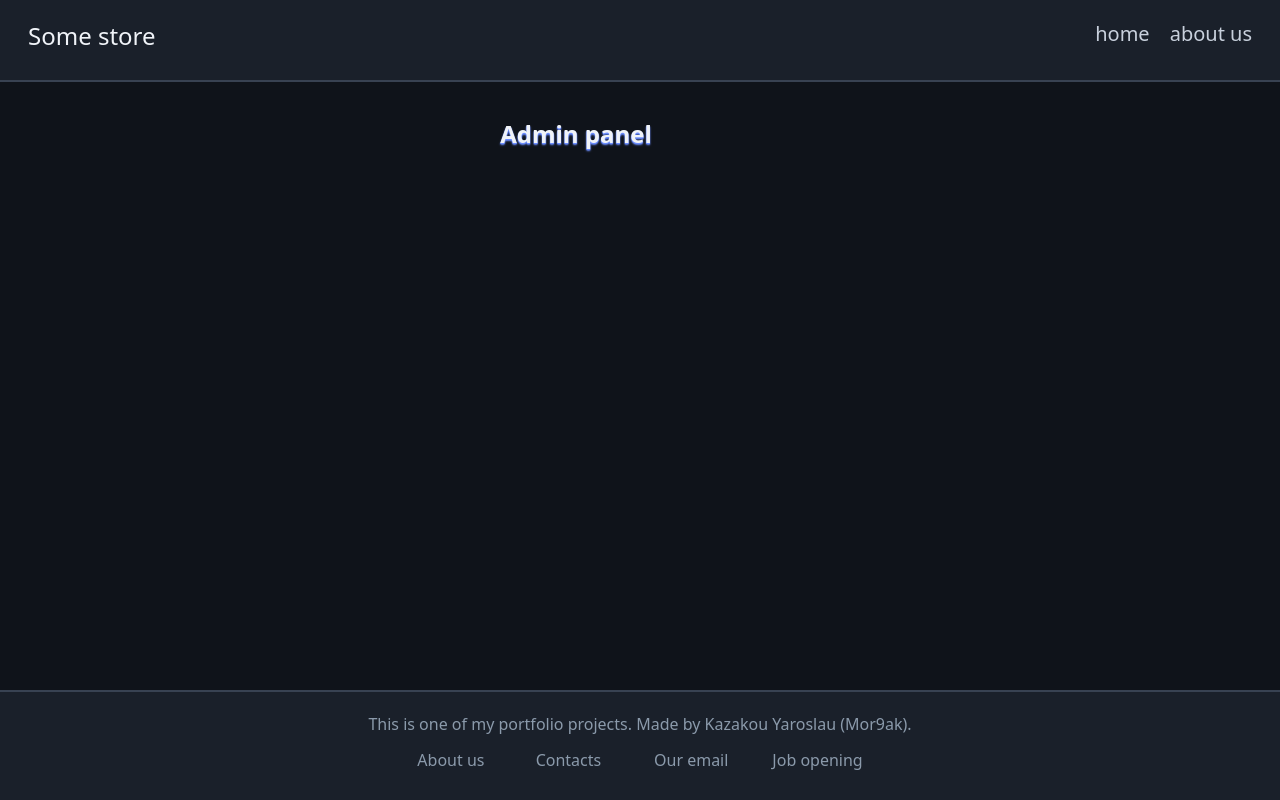
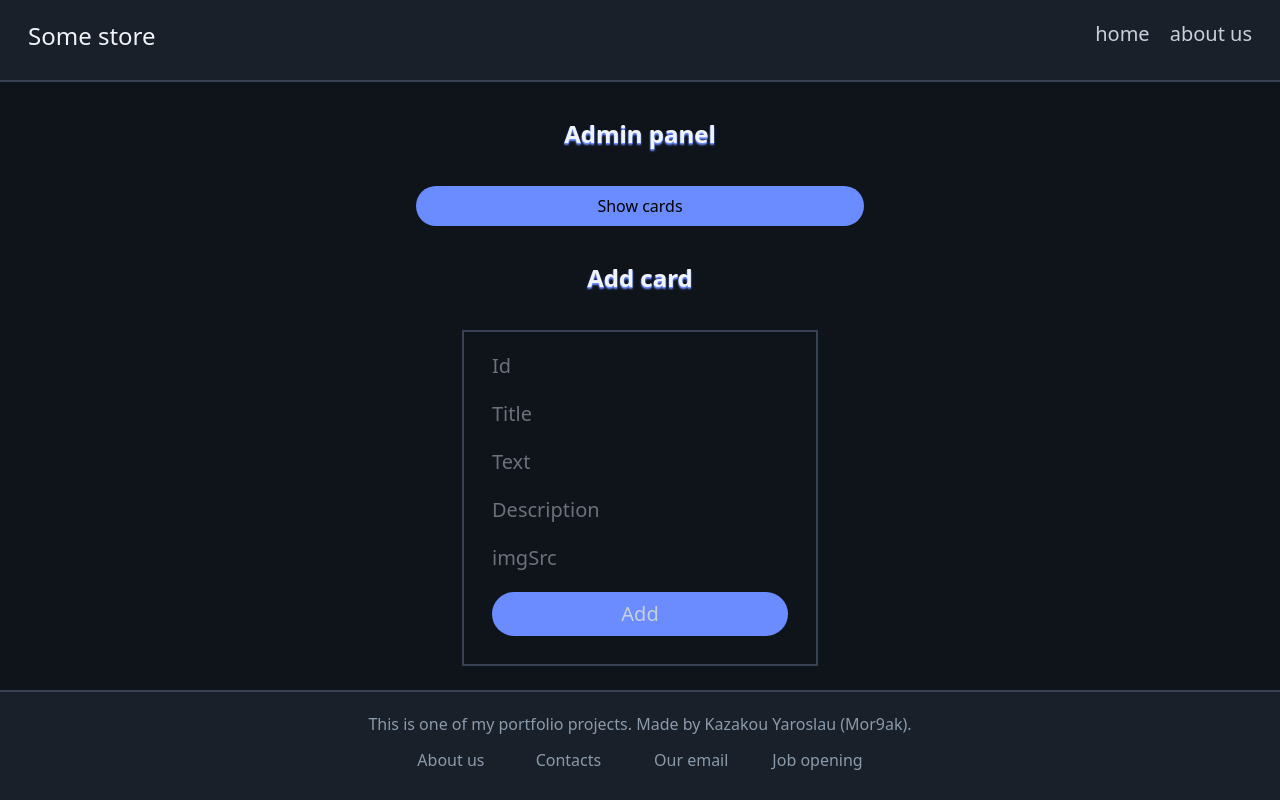
Before and after one commit to Mor9ak/buysomething, a Next.js app: page /Admin in a window 1280 px wide. Built offline with nearby package versions, Linux system fonts and the light colour scheme.

Commit message:
refactor(admin): add create card form

```diff
--- a/app/Admin/page.tsx
+++ b/app/Admin/page.tsx
@@ -1,10 +1,48 @@
+"use client";
 import React from 'react';
 import Article from "@/shared/Article";
+import CardHolder from "@/widgets/CardHolder/CardHolder";
+import {CardProps} from "@/shared/Card";
 
 const Page = () => {
+
+    const [showCards, setShowCards] = React.useState<boolean>(false);
+    const [newCard, setNewCard] = React.useState<CardProps>({id: 0, title: "Thing", text: "Text", imgSrc: "/CardHolder/imgPlaceholder.png"});
+
+    const handleFormChange = (event: React.ChangeEvent<HTMLInputElement>) => {
+        const {name, value} = event.target;
+        setNewCard({
+            ...newCard,
+            [name]: value
+        });
+    }
+    const handleFormSubmit = (event: React.FormEvent<HTMLFormElement>) => {
+        event.preventDefault();
+        if (newCard.description && newCard.description?.length <= 4) {
+            setNewCard({...newCard, description: undefined});
+        }
+        alert(JSON.stringify(newCard));
+    }
+
     return (
-        <div>
-            <Article title={'Admin panel'} />
+        <div className={'flex flex-col justify-center items-center gap-9 '}>
+            <Article title={'Admin panel'}/>
+            <div className={'flex flex-col justify-center items-center min-w-md gap-5'}>
+                {showCards && (<CardHolder/>)}
+                <button className={'w-full rounded-full bg-accentCol px-7 py-2 '} onClick={() => {
+                    setShowCards(!showCards)
+                }}>{showCards ? 'Hide' : 'Show'} cards
+                </button>
+            </div>
+            <Article title={'Add card'}/>
+            <form className={'flex flex-col justify-center items-center gap-5 uniBorder uniPadding text-xl text-textCol'} onSubmit={handleFormSubmit}>
+                <input type='number' name={'id'} placeholder={'Id'} required onChange={handleFormChange}/>
+                <input type='text' name={'title'} placeholder={'Title'} required onChange={handleFormChange}/>
+                <input type='text' name={'text'} placeholder={'Text'} required onChange={handleFormChange}/>
+                <input type='text' name={'description'} placeholder={'Description'} onChange={handleFormChange}/>
+                <input type='text' name={'imgSrc'} placeholder={'imgSrc'} onChange={handleFormChange}/>
+                <button type={'submit'} className={'w-full rounded-full bg-accentCol px-7 py-2 '}>Add</button>
+            </form>
         </div>
     );
 }
```
